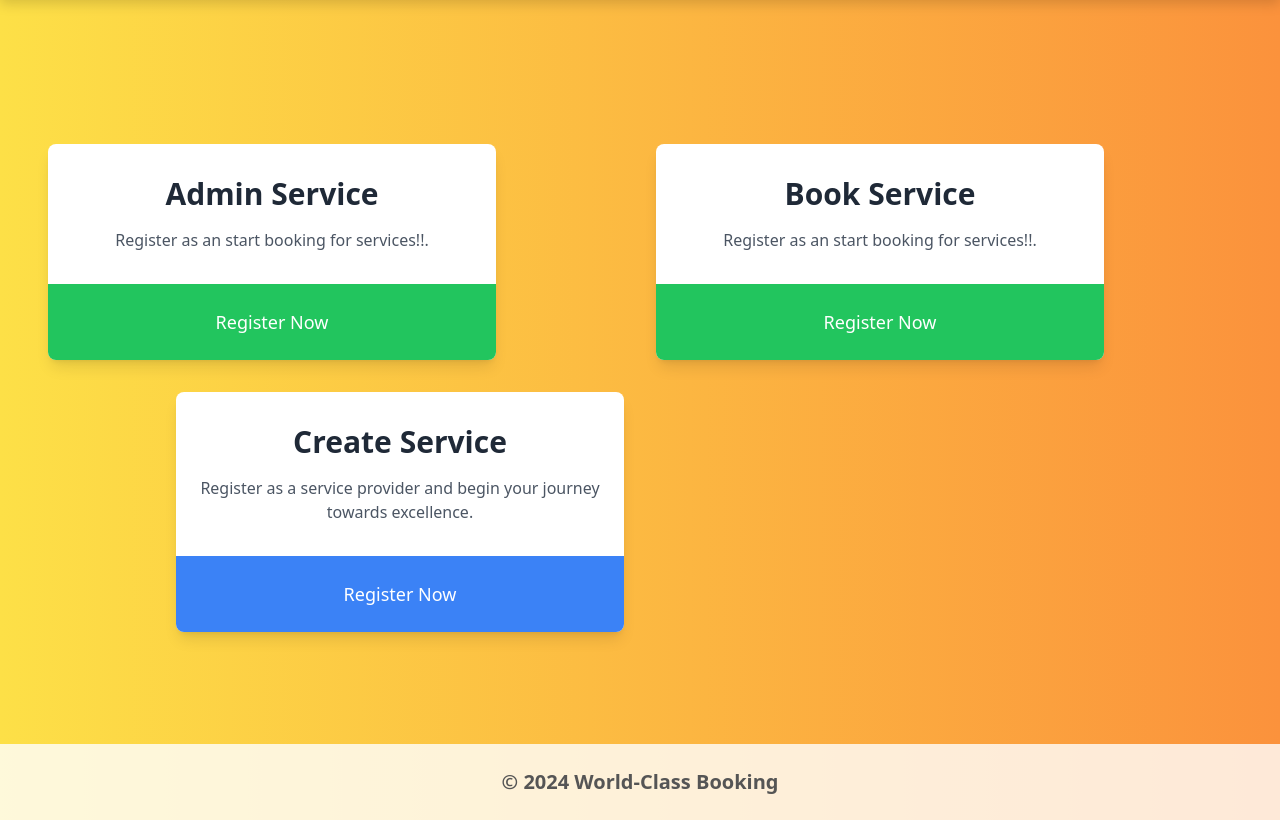
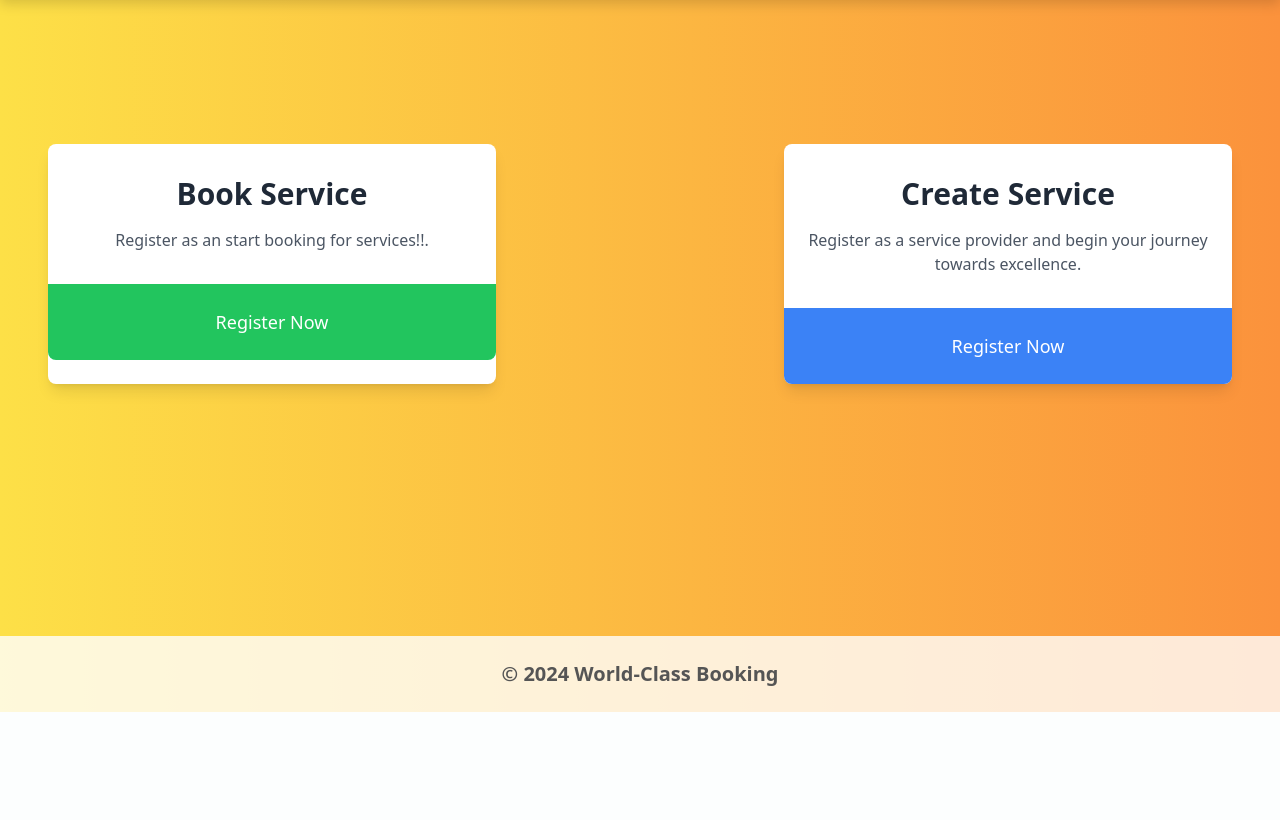
Before and after one commit to Udemezue12/services-arena, a Flask app: page /user/register in a window 1280 px wide. Shown: the part 88-908 px from the top of the page. After the commit the page ends 800 px from the top, so only its background shows below. Run offline with Flask 3, Linux system fonts and the light colour scheme; some libraries are stand-ins or nearby versions.

Commit message:
Removed some things

```diff
--- a/book/templates/base.html
+++ b/book/templates/base.html
@@ -176,7 +176,7 @@
             </li>
             <li>
               <a
-                href="{{ url_for('auth.customer_register') }}"
+                href="{{ url_for('auth.register') }}"
                 class="nav-link text-white bg-teal-500 px-4 py-2 rounded-lg hover:bg-teal-700 shadow-md"
                 >Register</a
               >
--- a/book/templates/register.html
+++ b/book/templates/register.html
@@ -6,77 +6,6 @@
 
   <div class="container mx-auto px-4">
     <div class="grid grid-cols-1 md:grid-cols-2 gap-8">
-      <!-- Teacher Registration on the Left -->
-
-
-
-      <div class="flex justify-start">
-        <div
-          class="max-w-md w-full bg-white rounded-lg shadow-lg hover:shadow-xl transition-shadow duration-300"
-        >
-          <a
-            href="{{ url_for('auth.admin_register') }}"
-            class="stretched-link"
-          ></a>
-          <div class="py-8 px-6 text-center">
-            <h3 class="text-3xl font-semibold text-gray-800">Admin Service</h3>
-            <p class="text-gray-600 mt-4">
-
-              Register as an start booking for services!!.
-            </p>
-          </div>
-          <div class="bg-green-500 py-4 rounded-b-lg text-center">
-            <a
-              href="{{ url_for('auth.admin_register') }}"
-              class="text-white text-lg font-medium hover:bg-green-600 transition-colors duration-300 px-6 py-2 rounded-lg inline-block"
-            >
-              Register Now
-            </a>
-          </div>
-        </div>
-      </div>
-
-
-
-
-
-
-
-
-
-
-
-
-
-
-
-
-
-
-
-
-
-
-
-
-
-
-
-
-
-
-
-
-
-
-
-
-
-
-
-
-
-
 
 
       <div class="flex justify-start">
```
